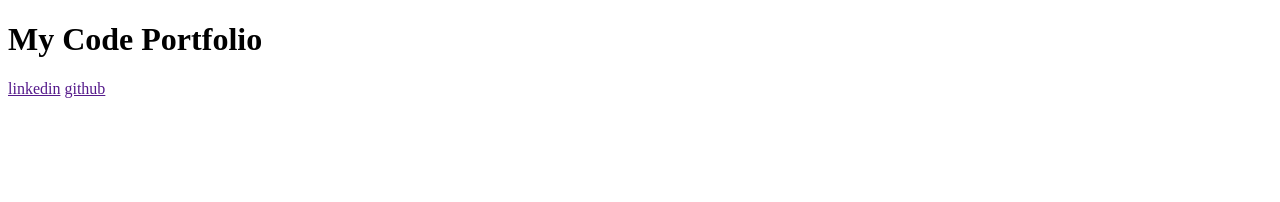
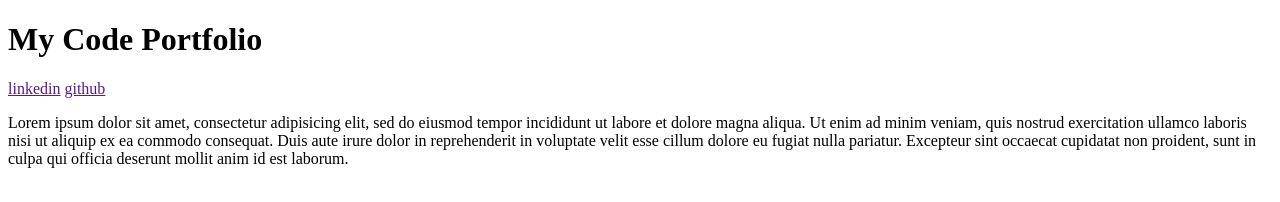
Before and after one commit to geoffreycc/301n3-portfolio, a plain HTML site: page index.html in a window 1280 px wide. Drawn offline with nearby package versions, Linux system fonts and the light colour scheme.

Commit message:
Added place holder about text in html.

```diff
--- a/index.html
+++ b/index.html
@@ -15,6 +15,9 @@
       </nav>
     </header>
     <main>
+      <section id='about'>
+        <p>Lorem ipsum dolor sit amet, consectetur adipisicing elit, sed do eiusmod tempor incididunt ut labore et dolore magna aliqua. Ut enim ad minim veniam, quis nostrud exercitation ullamco laboris nisi ut aliquip ex ea commodo consequat. Duis aute irure dolor in reprehenderit in voluptate velit esse cillum dolore eu fugiat nulla pariatur. Excepteur sint occaecat cupidatat non proident, sunt in culpa qui officia deserunt mollit anim id est laborum.</p>
+      </section>
       <section id='newArticle'>
         <header id='articleTitle'>
           <h2></h2>
```
